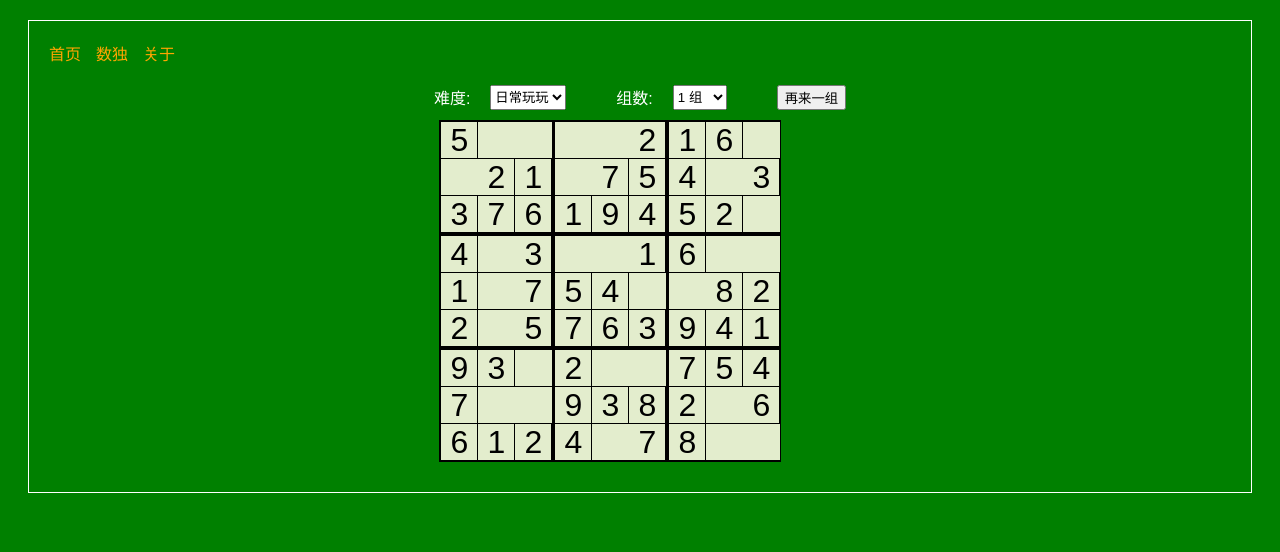
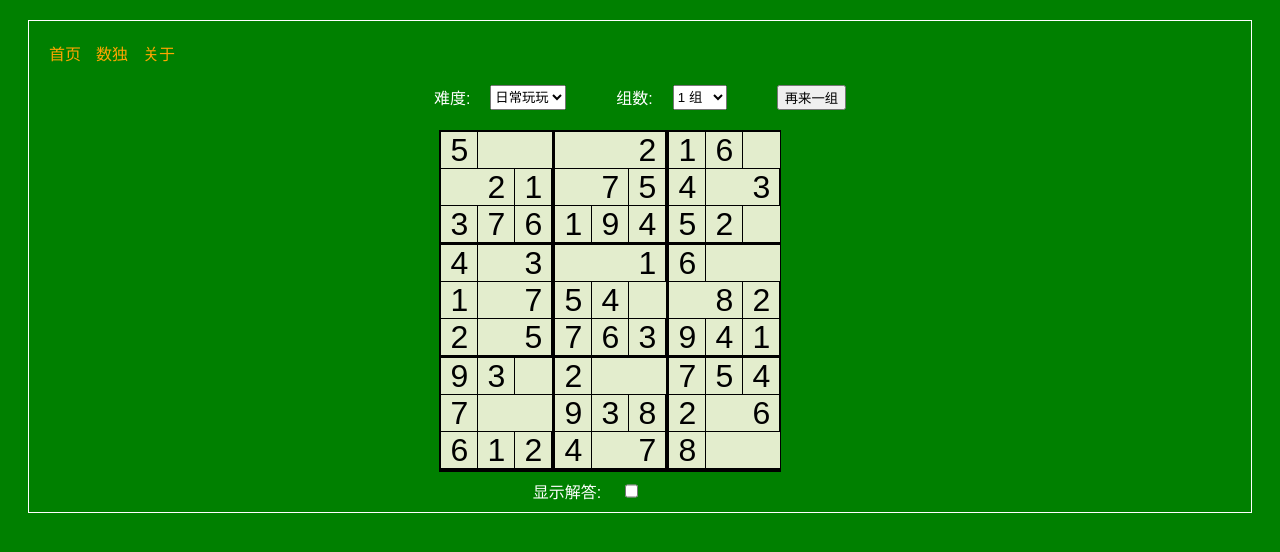
Before and after one commit to biztudio/nextbrain, a Next.js app: page /sudoku in a window 1280 px wide. Shown: the top 552 px of the page. Built offline with nearby package versions, Linux system fonts and the light colour scheme.

Commit message:
checkbox is NOT rigth!!!

```diff
--- a/components/Sudoku.js
+++ b/components/Sudoku.js
@@ -23,31 +23,65 @@ const getSudokuData = level => {
     return sudokuGroups;
 }
 
-//
-const renderSudoku = (level, keyrefer) => {
+export default class SudokuComponent extends Component{
+    constructor(props){
+        super(props);
+        this.state = {
+            answerMode:false
+        };
+        this.numeric_only = this.numeric_only.bind(this);
+        this.changeAnswerModeHandle = this.changeAnswerModeHandle.bind(this);
+    }
+
+    componentWillMount () {
+        //this.setState({answerMode:false});
+        console.log('componentWillMount@SudokuComponent')
+    }
+
+    numeric_only(e){
+        console.log(e)
+    }
+
+    changeAnswerModeHandle(e){
+        this.setState({answerMode:!this.state.answerMode});
+    }
+
+    renderSudoku (level, keyrefer) {
         keyrefer = keyrefer || 1;
+
+        //defaultChecked={this.state.showAnswer} onChange={this.showAnserChangeHandleEvent}
         return(
             <div>
                 <div className='sudokucontainer' key={keyrefer}>
 
-                { getSudokuData(level).map(sg =>
+                    {
+                        getSudokuData(level).map(sg =>
                         <div  className='sudokugroup' key={sg.index}>
                             {sg.data.map(sd =>
 
                                 {
                                     if(sd.display > 0){
-                                    return <div className='sudokudisplay' key={sd.index}>{sd.display}</div>
+                                        return <div className='sudokucell sudokudisplay' key={sd.index}>{sd.display}</div>
                                     }
                                     else{
-                                    return <div className='sudokudisplay' key={sd.index}>
-                                                <input className='sudokuanswer' autoComplete='off' type='text' maxLength='1'/>
+                                        if(!this.state.answerMode){
+                                            return <div className='sudokucell sudokudisplay' key={sd.index}>
+                                                        <input type="text" onKeyPress={this.numeric_only} className='sudokuanswer' autoComplete='off' maxLength='1'/>
                                                     </div>
+                                        }
+                                        else{
+                                            return <div className='sudokucell sudokuhint' key={sd.index}>{sd.value}</div>
+                                        }
                                     }
                                 }
 
                             )}
-                    </div>) }
-
+                        </div>)
+                    }
+                    <div className='settingbar'>
+                        <label className='settinglabel' htmlFor = 'showAnswer'>显示解答:</label>
+                        <input type='checkbox' className='settinginput' name='showAnswer' defaultChecked={this.state.answerMode} onChange={this.changeAnswerModeHandle} ></input>
+                    </div>
                 </div>
                 <style jsx>{`
                     .sudokucontainer{
@@ -58,7 +92,19 @@ const renderSudoku = (level, keyrefer) => {
                         background:#000;
                         width:342px;
                         height:342px;
-                    margin:10px;
+                        margin:20px;
+                    }
+                    .settingbar{
+                        display:flex;
+                        justify-content:center;
+                        margin-top:10px;
+
+                    }
+                    .settinglabel{
+                        margin-right:20px;
+                    }
+                    .settinginput{
+                        margin-right:50px;
                     }
                     .sudokugroup{
                         display:flex;
@@ -71,48 +117,31 @@ const renderSudoku = (level, keyrefer) => {
                         height: 111px;
                         margin-top:2px;
                     }
-                .sudokudisplay{
+                    .sudokucell{
                         width:36px;
                         height:36px;
                         display:flex;
                         justify-content:center;
                         background:#E3EDCD;
+                    }
+                    .sudokudisplay{
                         color:#000
                     }
+                    .sudokuhint{
+                        color: gray;
+                    }
                     .sudokuanswer{
+                        width:26px;
+                        height:34px;
                         background:#E3EDCD;
                         color: purple;
-                    width:26px;
-                    height:34px;
                         margin-left:8px;
                         border:0;
                         font-size:32px;
                         font-family: "黑体","宋体",'Arial',sans-serif;
                     }
-                .sudokuhint{
-                    width:36px;
-                    height:36px;
-                    display:flex;
-                    justify-content:center;
-                    background:#E3EDCD;
-                    color: gray;
-                }
                 `}</style>
             </div>)
-};
-
-
-export default class SudokuComponent extends Component{
-    constructor(props){
-        super(props);
-        this.state = {
-            answerMode:false
-        };
-    }
-
-    componentWillMount () {
-        this.setState({answerMode:this.props.showAnswer||false});
-        console.log('componentWillMount@SudokuComponent')
     }
 
     render () {
@@ -121,7 +150,7 @@ export default class SudokuComponent extends Component{
         console.log('render@SudokuComponent')
 
         for(let sindex = 0; sindex < count; sindex++)
-            sudosuks.push(<div key={sindex}>{renderSudoku(this.props.level, sindex)}</div>);
+            sudosuks.push(<div key={sindex}>{this.renderSudoku(this.props.level, sindex)}</div>);
 
         return (
             <div>
```
Lines whose indentation alone changed are shown as unchanged.
